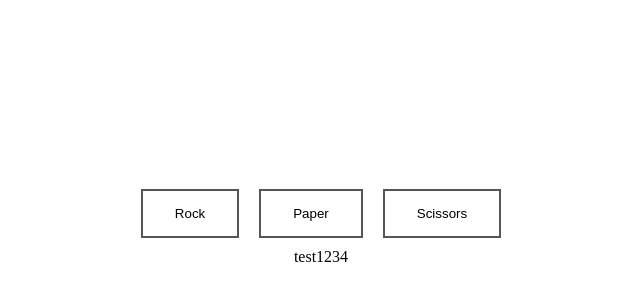
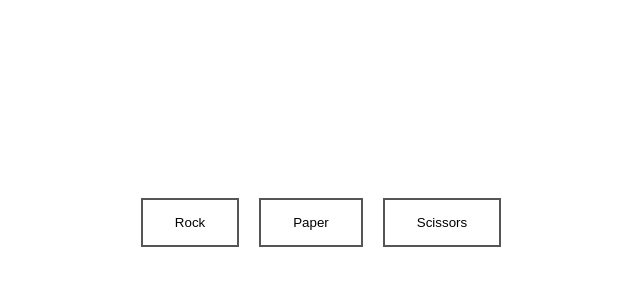
Before and after one commit to mkaan11/rock-paper-scissors, a plain HTML site: page index.html in a window 1280 px wide. Shown: the part 178-478 px from the top of the page, without its empty margins (319-959 px from the left). Drawn offline with Linux system fonts and the light colour scheme.

Commit message:
Clean up unused code

```diff
--- a/index.html
+++ b/index.html
@@ -14,7 +14,7 @@
     <button class="button scissors">Scissors</button>
 
 </div>
-<p class="scoreboard"> test1234</p>
+<p id="scoreboard"> </p>
 
 
 <script src="script.js"> </script>
--- a/script.js
+++ b/script.js
@@ -4,6 +4,7 @@ function computerPlay() {
     return choice;
 }
 
+scoreMessage = document.getElementById('scoreboard')
 let computerScore = 0;
 let playerScore = 0;
 
@@ -42,28 +43,7 @@ function playRound(playerSelection, computerSelection) {
 
 }
 
-// Legacy code which ended the game within 5 rounds instead of reaching to 5
 
-// function game() {
-//     for (let round = 1; round <= 5; round++) {
-//         console.log(`Round number ${round}`);
-//         playRound();
-
-//     }
-
-//     if (computerScore > playerScore) {
-//         console.log(`Game Ended! You Lost!`);
-
-//     } else if (computerScore = playerScore) {
-//         console.log(`Game Ended! It's a draw! `)
-//     } else {
-//         console.log(`Game Ended! You Won!`)
-//     }
-
-    // computerScore = 0;
-    // playerScore = 0;
-
-//}
 
 function game() {
 
```
